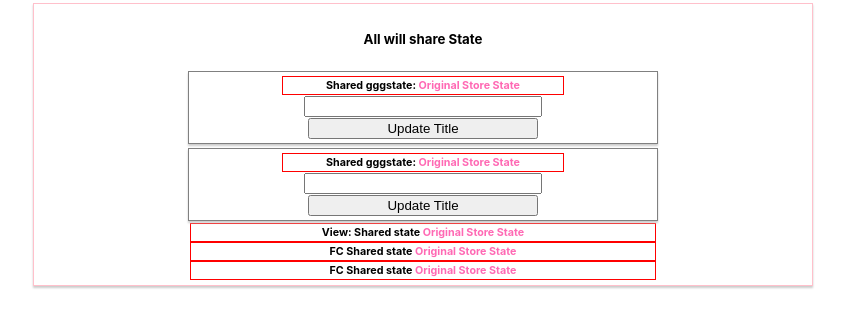
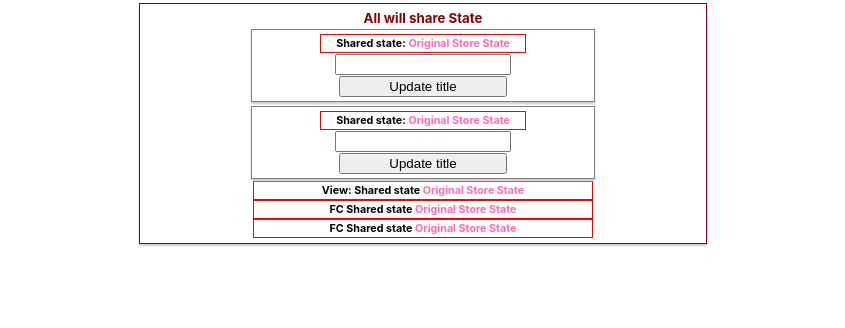
Before and after one commit to stevekutz/redux_exp1, a React (Create React App) app in the folder app/: page / in a window 1280 px wide. Shown: the top 328 px of the page, without its empty margins (217-1062 px from the left). Built offline with nearby package versions, Linux system fonts and the light colour scheme.

Commit message:
completed adding documentation for basic sharing of state

```diff
--- a/app/src/App.css
+++ b/app/src/App.css
@@ -3,13 +3,15 @@
 }
 
 .allSharedState{
-  border: 1px solid pink;
+  border: 1px solid darkred;
   display: inline-block;
-
-  width: 60%;
   box-shadow: 0 2px 2px #ccc;
   padding: 5px;
   margin: 3px;
+  height: 40%;
+}
 
-
+h5 {
+  color: darkred;
+  margin: 1px;
 }
--- a/app/src/views/Title.js
+++ b/app/src/views/Title.js
@@ -24,14 +24,14 @@ class Title extends React.Component {
     render() {
         return (
             <div className = 'sharedState'>
-               <h6> <span>Shared gggstate:</span> {this.props.title}</h6>
+               <h6> <span>Shared state:</span> {this.props.title}</h6>
                <input
                 type = 'text'
                 name = 'newTitleText'
                 value = {this.state.newTitleText}
                 onChange = {this.handleChange}
                />
-               <button onClick = {this.updateTitle}> Update Title</button>
+               <button onClick = {this.updateTitle}> Update title</button>
             </div>
         );
     }
--- a/app/src/views/TitleView.js
+++ b/app/src/views/TitleView.js
@@ -13,7 +13,6 @@ class TitleView extends React.Component {
             <div>
                 <h6> <span>View: Shared state</span> {this.props.title}</h6>
             </div>
-
         )
     }
 }
```
Also changed, not shown: app/src/views/Tasks.js (added, +21 -0 lines), 1 other file (tests, documents, lock files or other folders).
